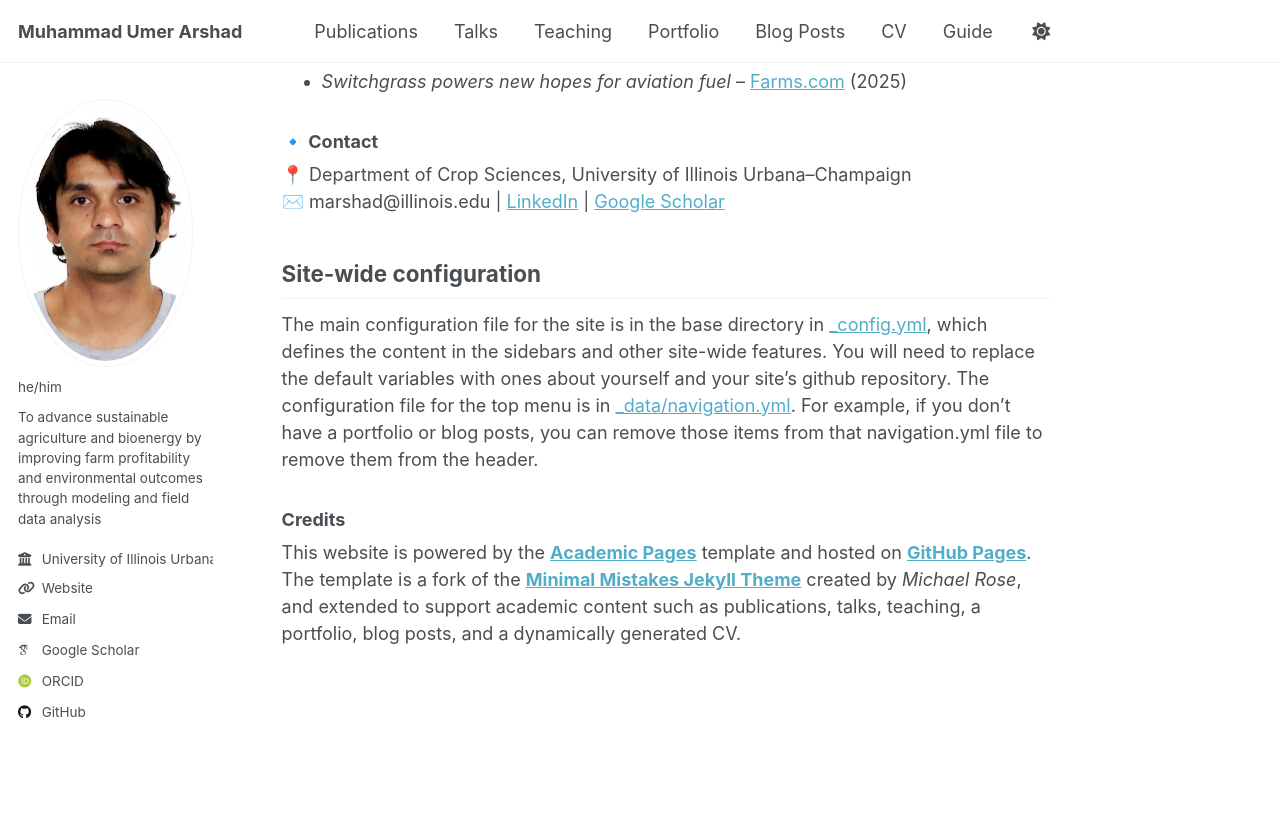
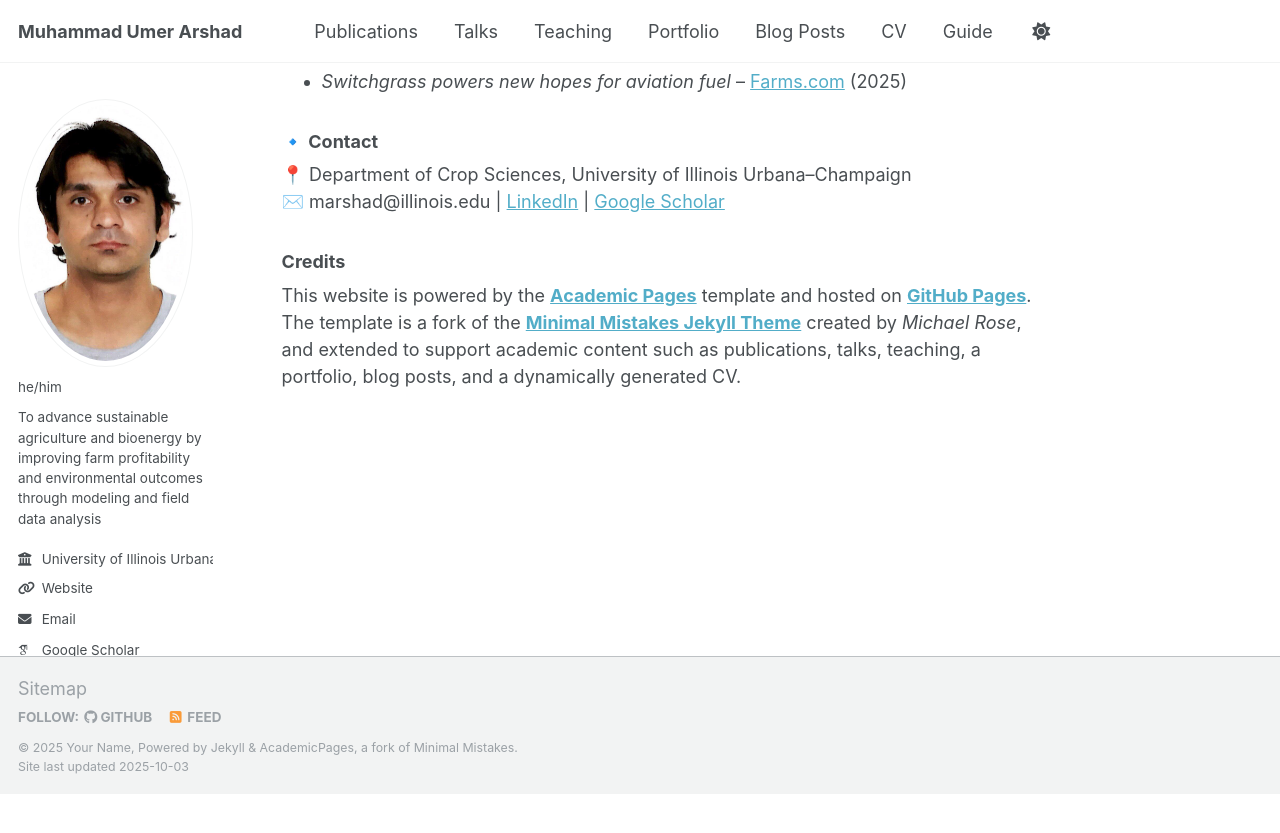
Before and after one commit to marshadu/marshadu.github.io, a Jekyll site: the page built from _pages/about.md, in a window 1280 px wide and 900 px high, scrolled down 1609 px. Shown: the top 833 px of the window. Built offline with Jekyll 4.4.1, drawn with Linux system fonts in a browser that asks for light colours; some web fonts are replaced; after the commit the page ends 2403 px from its top, so only the background shows below that.

Commit message:
Update about.md

```diff
--- a/_pages/about.md
+++ b/_pages/about.md
@@ -37,10 +37,6 @@ My research focuses on the intersection of **agricultural economics, climate cha
 📍 Department of Crop Sciences, University of Illinois Urbana–Champaign
 ✉️ marshad@illinois.edu | [LinkedIn](https://www.linkedin.com/in/arshadumer/) | [Google Scholar](https://scholar.google.com/citations?user=iQbRc7kAAAAJ&hl=en)
 
-Site-wide configuration
-------
-The main configuration file for the site is in the base directory in [_config.yml](https://github.com/academicpages/academicpages.github.io/blob/master/_config.yml), which defines the content in the sidebars and other site-wide features. You will need to replace the default variables with ones about yourself and your site's github repository. The configuration file for the top menu is in [_data/navigation.yml](https://github.com/academicpages/academicpages.github.io/blob/master/_data/navigation.yml). For example, if you don't have a portfolio or blog posts, you can remove those items from that navigation.yml file to remove them from the header.
-
 ### Credits
 This website is powered by the **[Academic Pages](https://github.com/academicpages/academicpages.github.io)** template and hosted on **[GitHub Pages](https://pages.github.com/)**.
 The template is a fork of the **[Minimal Mistakes Jekyll Theme](https://mmistakes.github.io/minimal-mistakes/)** created by *Michael Rose*, and extended to support academic content such as publications, talks, teaching, a portfolio, blog posts, and a dynamically generated CV.
```
